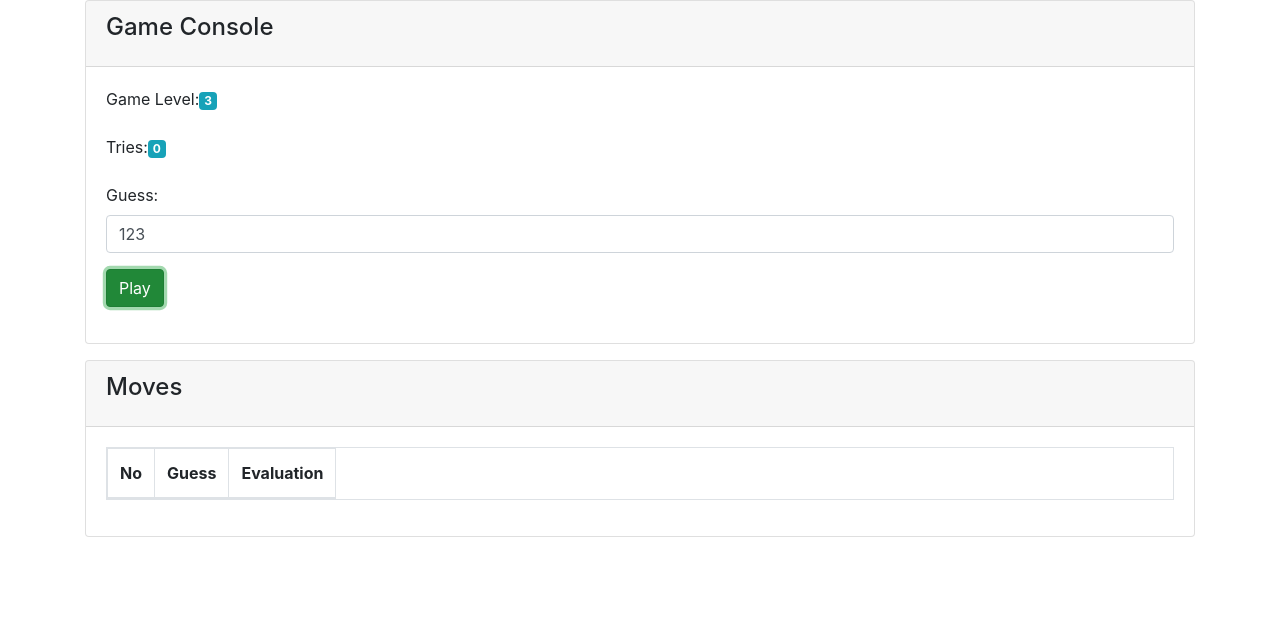
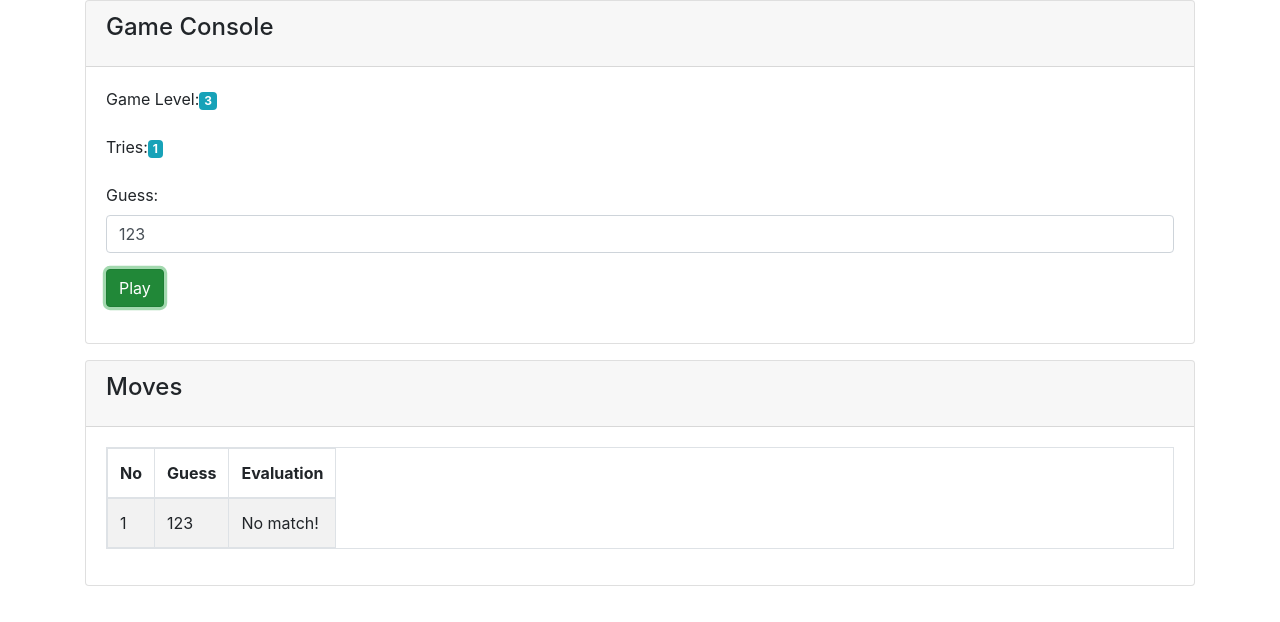
Before and after one commit to deepcloudlabs/dcl306-2020-jun-15, a React (Create React App) app in the folder mastermind/: page / in a window 1280 px wide. Both pictures are taken after a click on the button "Play". Shown: the top 622 px of the page. Built offline with nearby package versions, Linux system fonts and the light colour scheme; the HTML template or start-up script is replaced by a standard one.

Commit message:
implement game logic in play method

```diff
--- a/mastermind/src/game/mastermind.js
+++ b/mastermind/src/game/mastermind.js
@@ -1,4 +1,5 @@
 import * as React from "react";
+import Move from "./move";
 
 export default class Mastermind extends React.Component {
     MAX_COUNTER = 100;
@@ -40,7 +41,9 @@ export default class Mastermind extends React.Component {
                                    className="form-control"></input>
                         </div>
                         <div className="form-group">
-                            <button className="btn btn-success">Play</button>
+                            <button onClick={this.play}
+                                    className="btn btn-success">Play
+                            </button>
                         </div>
                     </div>
                 </div>
@@ -58,12 +61,40 @@ export default class Mastermind extends React.Component {
                                 <th>Evaluation</th>
                             </tr>
                             </thead>
-                            <tbody></tbody>
+                            <tbody>
+                            {
+                                this.state.moves.map( (move,index) => <tr key={index}>
+                                    <td>{index+1}</td>
+                                    <td>{move.guess}</td>
+                                    <td>{move.message}</td>
+                                </tr>)
+                            }
+                            </tbody>
                         </table>
                     </div>
                 </div>
             </div>
         );
+    }
+
+    play = () => {
+        let game = {...this.state};
+        game.tries++;
+        if (Number(game.guess) === game.secret) {
+            game.gameLevel++;
+            //TODO: check whether user wins
+            game.tries = 0;
+            game.moves = [];
+            game.secret = this.createSecret(game.gameLevel);
+            game.counter = this.MAX_COUNTER;
+        } else {
+            if (game.tries > 10){
+                //TODO: Player loses at this level
+            } else {
+                game.moves.push(new Move(game.guess,game.secret));
+            }
+        }
+        this.setState(game);
     }
 
     handleInputGuess = (e) => {
--- /dev/null
+++ b/mastermind/src/game/move.js
@@ -0,0 +1,33 @@
+export default class Move {
+    constructor(guess, secret) {
+        this.guess = guess;
+        this.perfectMatch = 0; // ex: +2
+        this.partialMatch = 0; // ex: -1
+        this.message = "";
+        this.evaluate(guess, secret);
+    }
+
+    evaluate = (guess, secret) => {
+        const strGuess = guess.toString();
+        const strSecret = secret.toString();
+        for (let i = 0; i < strGuess.length; ++i) {
+            const g = strGuess.charAt(i);
+            for (let j = 0; j < strSecret.length; ++j) {
+                const s = strSecret.charAt(j);
+                if (g === s) {
+                    if (i === j) {
+                        this.perfectMatch++;
+                    } else {
+                        this.partialMatch++;
+                    }
+                }
+            }
+        }
+        if ((this.perfectMatch === 0 && this.partialMatch === 0))
+            this.message = "No match!";
+        if (this.partialMatch>0)
+            this.message = `-${this.partialMatch}`;
+        if (this.perfectMatch>0)
+            this.message += `+${this.perfectMatch}`;
+    }
+}
```
